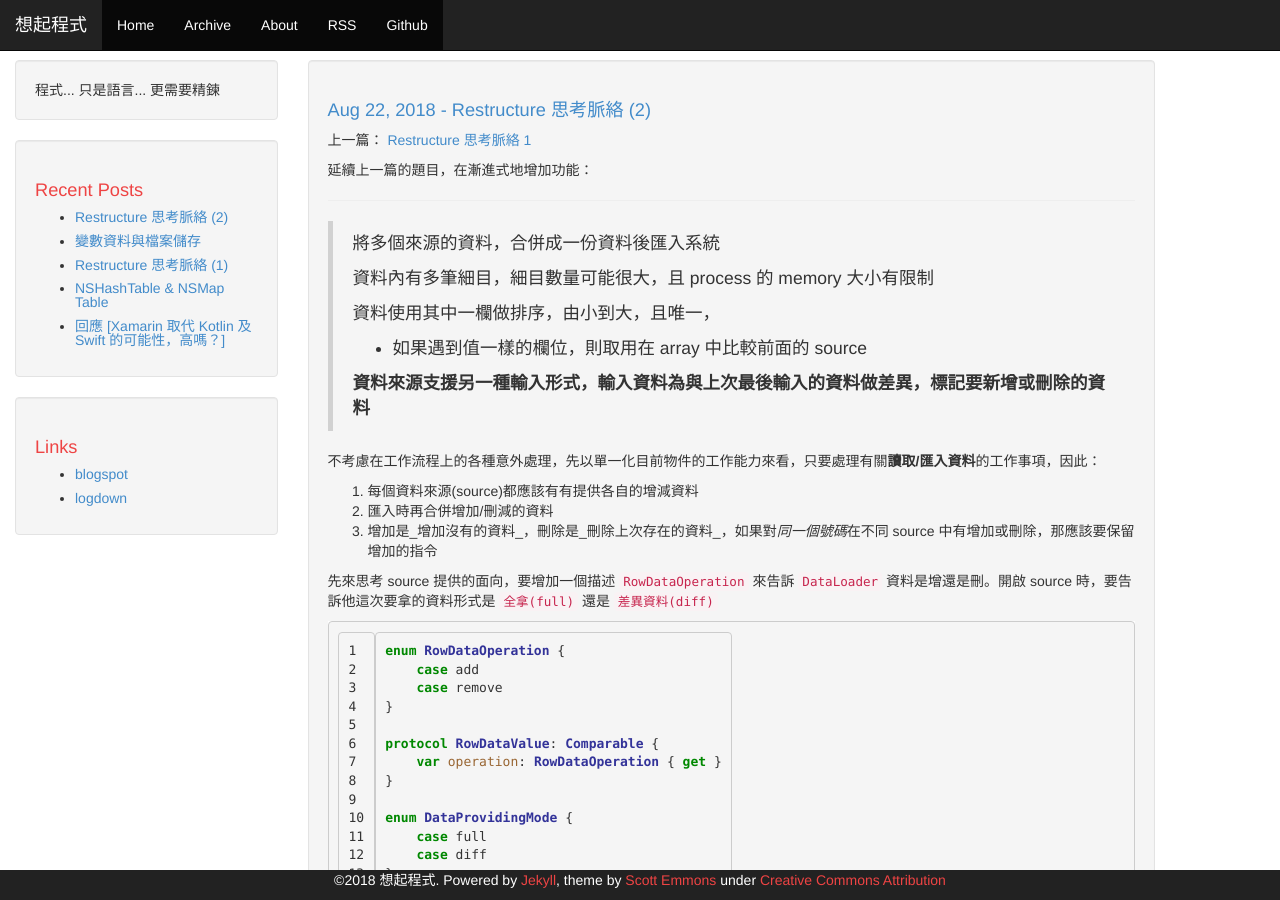
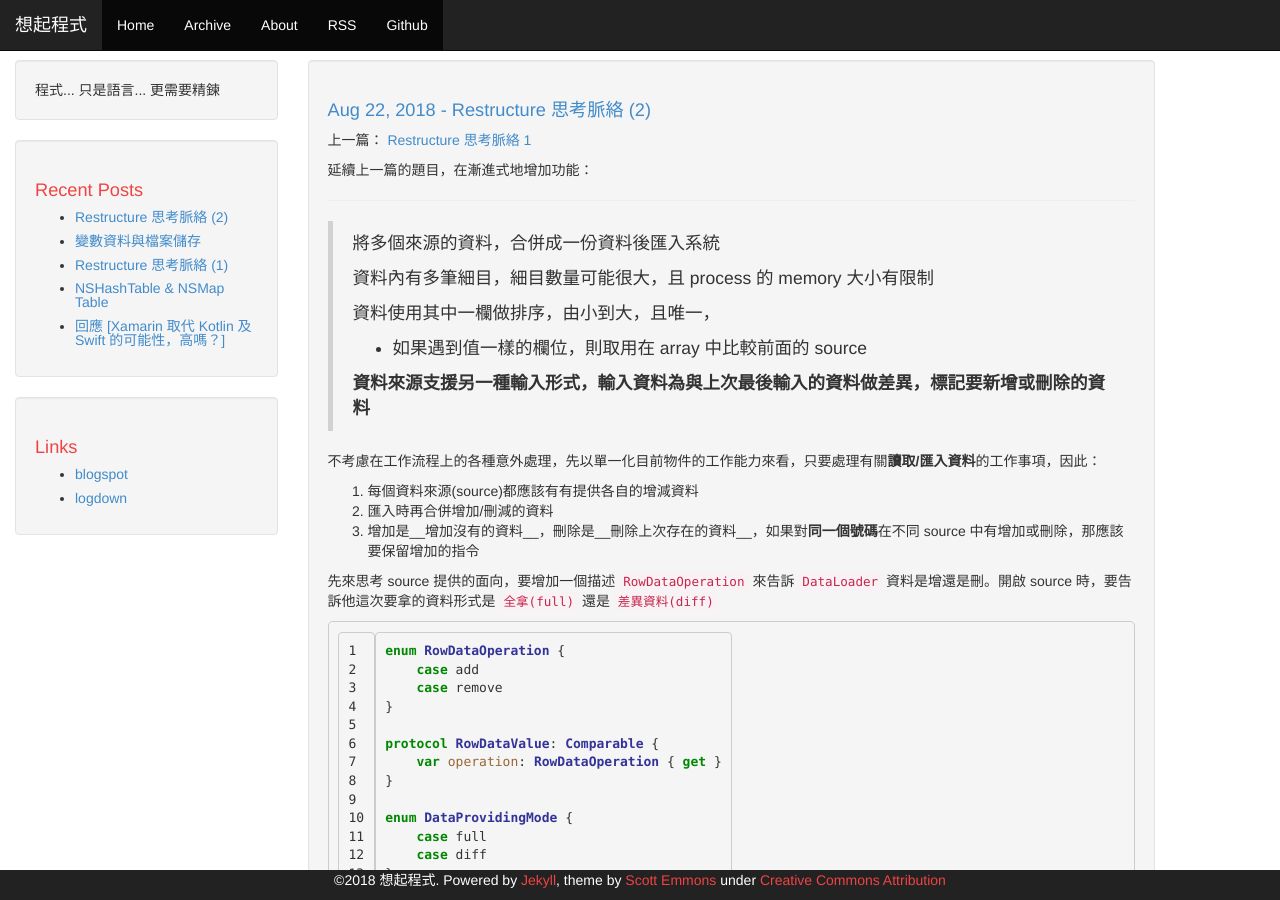
Before and after one commit to willsbor/willsbor.github.io, a Jekyll site: the page built from _posts/2018-08-22-Restructure-2.md, in a window 1280 px wide and 900 px high. Built offline with Jekyll 4.4.1, drawn with Linux system fonts in a browser that asks for light colours.

Commit message:
update format

```diff
--- a/_config.yml
+++ b/_config.yml
@@ -32,6 +32,10 @@
 permalink: /:year/:month/:title
 paginate: 3
 
+relative_links:
+  enabled:     true
+  collections: false
+
 highlighter: rouge
 markdown: kramdown
 gems: ['jekyll-paginate']
--- a/_posts/2018-08-22-Restructure-2.md
+++ b/_posts/2018-08-22-Restructure-2.md
@@ -23,7 +23,7 @@
 
 1. 每個資料來源(source)都應該有有提供各自的增減資料
 2. 匯入時再合併增加/刪減的資料
-3. 增加是_增加沒有的資料_，刪除是_刪除上次存在的資料_，如果對*同一個號碼*在不同 source 中有增加或刪除，那應該要保留增加的指令
+3. 增加是__增加沒有的資料__，刪除是__刪除上次存在的資料__，如果對**同一個號碼**在不同 source 中有增加或刪除，那應該要保留增加的指令
 
 先來思考 source 提供的面向，要增加一個描述 `RowDataOperation` 來告訴 `DataLoader` 資料是增還是刪。開啟 source 時，要告訴他這次要拿的資料形式是 `全拿(full)` 還是 `差異資料(diff)`
 
@@ -55,11 +55,11 @@
 
 接著看 `DataLoader` 如何應用 source
 
-method `readMergedData(...)` 提供了資供資料的輸入參數。
+- method `readMergedData(...)` 提供了資供資料的輸入參數。
 
-原本的 `getMinRowData()` 也因為 .full 和 .diff 模式的不同，所以分開成兩個動作：
-1. `getMinRowDataSet()`：綜合各個 Source，且依據 source 的排序，拿取目前*所有*數值最小的 RowData
-2. 取用這群 (Set) 資料的策略，則交由 `DataProvidingMode` 來決定。這裡用 `extesion Array where ... `來實作
+- 原本的 `getMinRowData()` 也因為 .full 和 .diff 模式的不同，所以分開成兩個動作：
+  1. `getMinRowDataSet()`：綜合各個 Source，且依據 source 的排序，拿取目前*所有*數值最小的 RowData
+  2. 取用這群 (Set) 資料的策略，則交由 `DataProvidingMode` 來決定。這裡用 `extesion Array where ... `來實作
 
 {% highlight swift linenos %}
 class DataLoader<T: SortedDataSource> {
```
